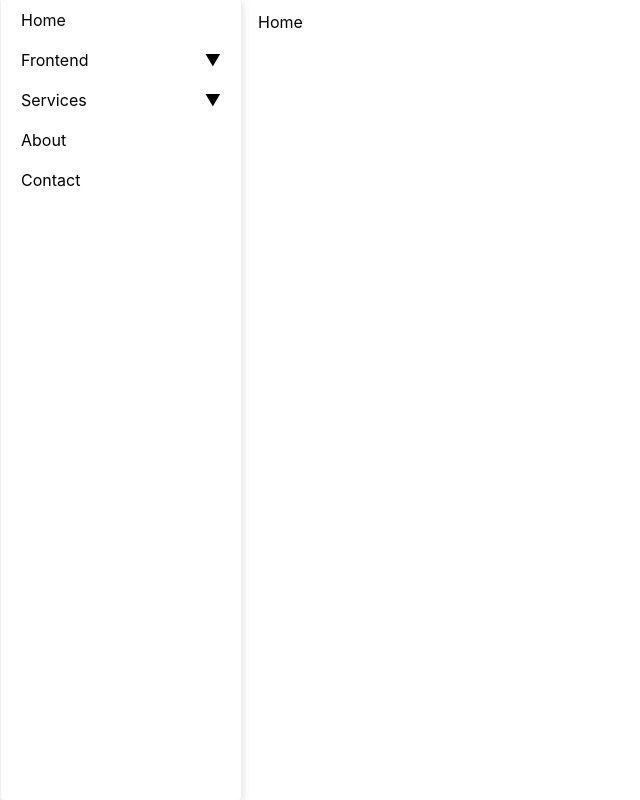
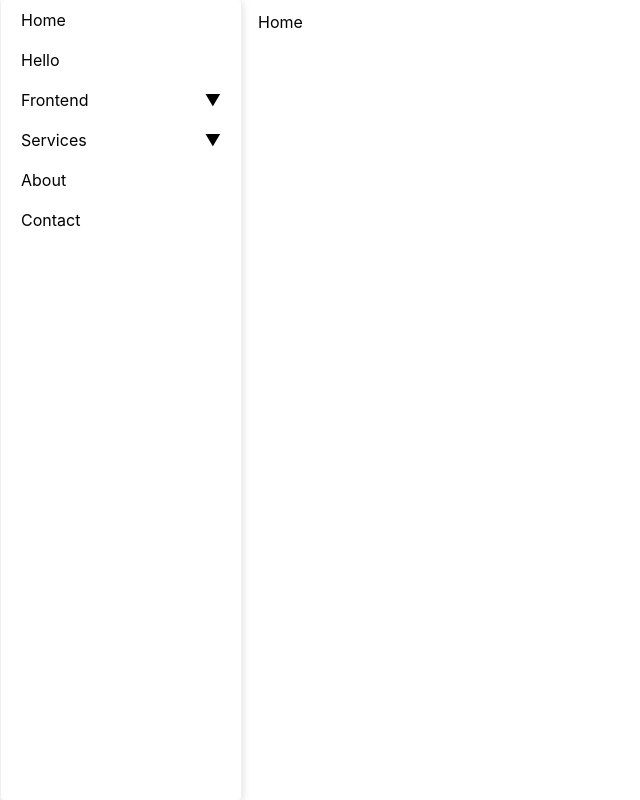
Before and after one commit to yicheny/project-template, a React (Create React App) app: page / in a window 1280 px wide. Shown: the whole page, without its empty margins (0-640 px from the left). Built offline with nearby package versions, Linux system fonts and the light colour scheme.

Commit message:
add 实现RouteMenu组件

```diff
--- a/src/App.js
+++ b/src/App.js
@@ -1,12 +1,16 @@
 import React from 'react';
 import './App.css'
-import { Menu } from "./base/components";
+import {RouteMenu} from "./base/components";
 
 function App({children}) {
     const menuItems = [
         {
             label: 'Home',
             to: '/'
+        },
+        {
+            label: 'Hello',
+            to: '/hello'
         },
         {
             label: 'Frontend',
@@ -36,7 +40,7 @@ function App({children}) {
 
     return (
         <div className="app">
-            <Menu className={'app-menu'} items={menuItems} />
+            <RouteMenu className={'app-menu'} items={menuItems} />
             <div className={'app-content'}>
                 {children}
             </div>
--- a/src/base/components/RouteMenu/Menu.js
+++ b/src/base/components/RouteMenu/Menu.js
@@ -3,45 +3,53 @@ import React, {useState} from 'react';
 import './Menu.css';
 import MenuItem from './MenuItem';
 import clsx from "clsx";
-import {getKey} from "./common";
+import {getKey, MenuProvider} from "./common";
 import _ from 'lodash'
+import {execute} from "../../../common/utils";
 
-const Menu = ({ items, style, className }) => {
+const Menu = ({ items, style, className, onClick, onBranchClick, onLeafClick }) => {
     // const openKeyRef = useRef(new Map())
     const [openKey,setOpenKey] = useState(new Map())
     const [activeKey, setActiveKey] = useState(null);
 
-    const handleClick = (item) => {
+    return (
+        <MenuProvider value={{
+            activeKey,
+            onClick:handleClick,
+            onBranchClick:handleBranchClick,
+            onLeafClick
+        }}>
+            <ul className={clsx("b-menu", className)} style={style}>
+                {items.map((item, index) => {
+                    return <MenuItem
+                        key={index}
+                        item={item}
+                        openKey={openKey.get(getKey(item))}
+                    />
+                })}
+            </ul>
+        </MenuProvider>
+    );
+
+    function handleClick(item) {
+        execute(onClick,item)
+
         const key = getKey(item);
         setActiveKey(key);
-        setParentOpen()
+    }
 
-        function setParentOpen(){
-            const hasSub = Array.isArray(item.subMenu) && item.subMenu.length > 0;
-            if(!hasSub) return
+    function handleBranchClick(item){
+        execute(onBranchClick,item)
+        setParentOpen(item)
+
+        function setParentOpen(item){
             const isChild = item.subMenu.some(x=> x === item)
             if(isChild) return
-            // return setOpenKey(openKey === key ? null : key);
-            // const openKey = openKeyRef.current
+            const key = getKey(item);
             openKey.set(key, openKey.get(key) ? null : key)
             setOpenKey(_.clone(openKey))
         }
-    };
-
-
-    return (
-        <ul className={clsx("b-menu",className)} style={style}>
-            {items.map((item, index) => {
-                return <MenuItem
-                    key={index}
-                    item={item}
-                    openKey={openKey.get(getKey(item))}
-                    activeKey={activeKey}
-                    onClick={handleClick}
-                />
-            })}
-        </ul>
-    );
+    }
 };
 
 export default Menu;
--- a/src/base/components/RouteMenu/MenuItem.js
+++ b/src/base/components/RouteMenu/MenuItem.js
@@ -1,9 +1,12 @@
 // src/components/MenuItem.js
 import React from 'react';
 import classNames from 'clsx';
-import {getKey} from "./common";
+import {getKey, useMenu} from "./common";
+import {execute, hasData} from "../../../common/utils";
 
-const MenuItem = ({ item, openKey, onClick, activeKey }) => {
+const MenuItem = ({ item, openKey }) => {
+    const { onClick, activeKey, onBranchClick, onLeafClick } = useMenu()
+
     const key = getKey(item);
     const isOpen= openKey === key
     const isActive= activeKey === key
@@ -11,6 +14,12 @@ const MenuItem = ({ item, openKey, onClick, activeKey }) => {
 
     const handleClick = () => {
         onClick(item);
+
+        if(hasData(item.subMenu)) {
+            execute(onBranchClick, item)
+        }else{
+            execute(onLeafClick, item)
+        }
     };
 
     return (
@@ -28,8 +37,6 @@ const MenuItem = ({ item, openKey, onClick, activeKey }) => {
                             key={index}
                             item={subItem}
                             // openKey={openKey}
-                            activeKey={activeKey}
-                            onClick={onClick}
                         />
                     ))}
                 </ul>
--- a/src/base/components/RouteMenu/common.js
+++ b/src/base/components/RouteMenu/common.js
@@ -1,3 +1,13 @@
+import {createContext, useContext} from "react";
+
 export function getKey(item){
     return item.to || item.label
 }
+
+export const MenuContext = createContext({})
+
+export const MenuProvider = ({value, children}) => {
+    return <MenuContext.Provider value={value}>{children}</MenuContext.Provider>
+}
+
+export const useMenu = () => useContext(MenuContext)
--- /dev/null
+++ b/src/base/components/RouteMenu/index.js
@@ -0,0 +1,17 @@
+import React from 'react';
+import { useNavigate } from 'react-router-dom';
+import Menu from "./Menu";
+import {execute} from "../../../common/utils";
+
+export default function RouteMenu({onLeafClick,...props}) {
+    const navigate = useNavigate();
+    return <Menu onLeafClick={handleLeafClick} {...props}/>
+
+    function handleLeafClick (item) {
+        execute(onLeafClick,item)
+        // if(!item.to) throw new Error("RouteMenu报错：item.to是必填项")
+        if(!item.to) console.error("RouteMenu报错：item.to是必填项")
+        // console.log('item', item)
+        navigate(item.to)
+    }
+}
--- a/src/base/components/index.js
+++ b/src/base/components/index.js
@@ -1 +1 @@
-export {default as Menu} from './RouteMenu/Menu'
+export {default as RouteMenu} from './RouteMenu'
--- /dev/null
+++ b/src/common/utils/index.js
@@ -0,0 +1,9 @@
+import _ from 'lodash'
+
+export function hasData(data){
+    return _.isArray(data) && !_.isEmpty(data)
+}
+
+export function execute(func,...props){
+    if(_.isFunction(func)) func(...props)
+}
--- a/src/index.js
+++ b/src/index.js
@@ -3,13 +3,11 @@ import ReactDOM from 'react-dom/client';
 import './index.css';
 import App from './App';
 import reportWebVitals from './reportWebVitals';
-import {
-    createBrowserRouter,
-    RouterProvider,
-} from "react-router-dom";
+import { BrowserRouter as Router, Route, Routes } from 'react-router-dom';
 import Home from "./views/home";
+import _ from 'lodash'
 
-const router = createBrowserRouter([
+const routeConfig = [
     {
         path: "/",
         element: <Home/>,
@@ -18,13 +16,21 @@ const router = createBrowserRouter([
         path: "/hello",
         element: <div>Hello world!</div>,
     },
-]);
+]
 
 ReactDOM.createRoot(document.getElementById("root")).render(
     <React.StrictMode>
-        <App>
-            <RouterProvider router={router} />
-        </App>
+        <Router>
+            <App>
+                <Routes>
+                    {
+                        _.map(routeConfig, (props,index) =>{
+                            return <Route key={index} {...props}/>
+                        })
+                    }
+                </Routes>
+            </App>
+        </Router>
     </React.StrictMode>
 );
 
```
